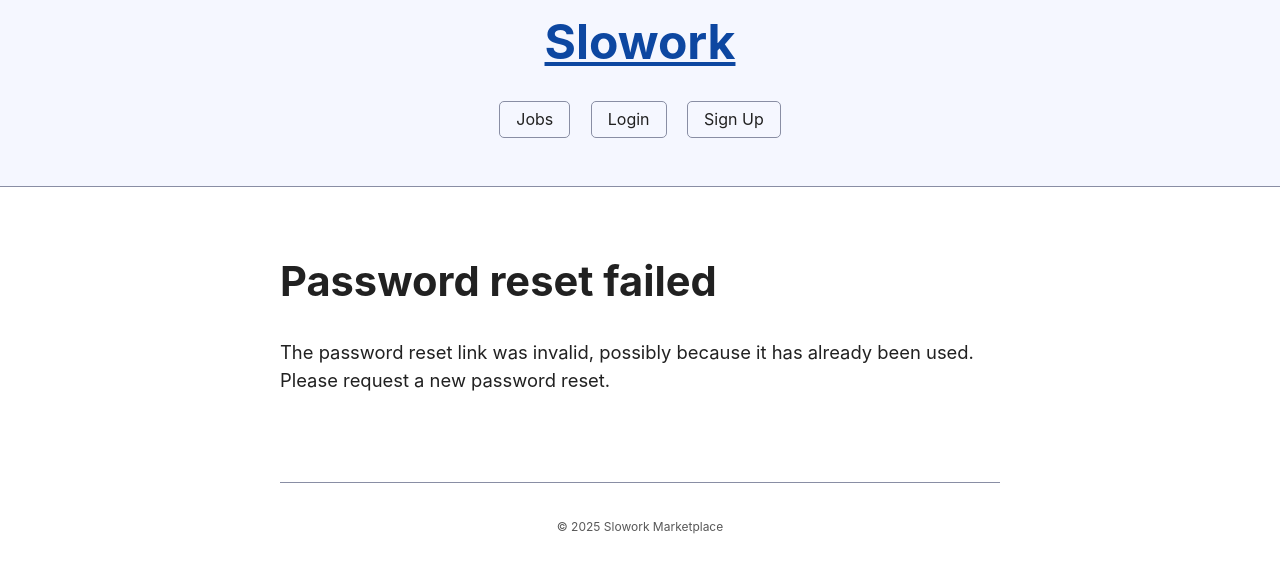
After one commit to Chakkapop/Slowork, a Django app: page /reset/1/1/ in a window 1280 px wide. The commit adds this page. Shown: the top 573 px of the page. Run offline with Django 5.2, Linux system fonts and the light colour scheme.

Commit message:
Update reset password

```diff
--- a/finalproject/slowork/templates/registration/login.html
+++ b/finalproject/slowork/templates/registration/login.html
@@ -10,5 +10,7 @@
     <button type="submit">Log in</button>
     <input type="hidden" name="next" value="{{ next }}">
 </form>
+<p><a href="{% url 'password_reset' %}">Forgot your password?</a></p>
+
 <p>Need an account? <a href="{% url 'register' %}">Sign up</a>.</p>
 {% endblock %}
--- /dev/null
+++ b/finalproject/slowork/templates/registration/password_reset_confirm.html
@@ -0,0 +1,17 @@
+{% extends "slowork/base.html" %}
+
+{% block title %}Enter New Password{% endblock %}
+
+{% block content %}
+  {% if validlink %}
+    <h2>Set a new password</h2>
+    <form method="post">
+      {% csrf_token %}
+      {{ form.as_p }}
+      <button type="submit">Change my password</button>
+    </form>
+  {% else %}
+    <h2>Password reset failed</h2>
+    <p>The password reset link was invalid, possibly because it has already been used. Please request a new password reset.</p>
+  {% endif %}
+{% endblock %}
--- /dev/null
+++ b/finalproject/slowork/templates/registration/password_reset_email.html
@@ -0,0 +1,4 @@
+Someone asked for a password reset for email {{ email }}. Follow the link below:
+{{ protocol }}://{{ domain }}{% url 'password_reset_confirm' uidb64=uid token=token %}
+
+If you didn't request a password reset, you can ignore this email.
--- a/finalproject/slowork/urls.py
+++ b/finalproject/slowork/urls.py
@@ -2,11 +2,40 @@ from django.urls import path
 from django.conf import settings
 from django.conf.urls.static import static
 from . import views
+from django.contrib.auth import views as auth_views
 
 urlpatterns = [
     path("", views.home, name="home"),
     path("jobs/", views.home, name="job_list"),
     path("register/", views.register, name="register"),
+    path(
+        "password_reset/",
+        auth_views.PasswordResetView.as_view(
+            template_name="registration/password_reset_form.html"
+        ),
+        name="password_reset",
+    ),
+    path(
+        "password_reset/done/",
+        auth_views.PasswordResetDoneView.as_view(
+            template_name="registration/password_reset_done.html"
+        ),
+        name="password_reset_done",
+    ),
+    path(
+        "reset/<uidb64>/<token>/",
+        auth_views.PasswordResetConfirmView.as_view(
+            template_name="registration/password_reset_confirm.html"
+        ),
+        name="password_reset_confirm",
+    ),
+    path(
+        "reset/done/",
+        auth_views.PasswordResetCompleteView.as_view(
+            template_name="registration/password_reset_complete.html"
+        ),
+        name="password_reset_complete",
+    ),
     path("users/<int:user_id>/", views.profile_view, name="profile_view"),
     path("profile/", views.profile_edit, name="profile"),
     path("jobs/create/", views.job_create, name="job_create"),
```
Also changed, not shown: finalproject/finalproject/settings.py (+11 -0 lines), finalproject/slowork/templates/registration/password_reset_complete.html (added, +8 -0 lines), finalproject/slowork/templates/registration/password_reset_done.html (added, +9 -0 lines), finalproject/slowork/templates/registration/password_reset_form.html (added, +14 -0 lines), 1 other file.
